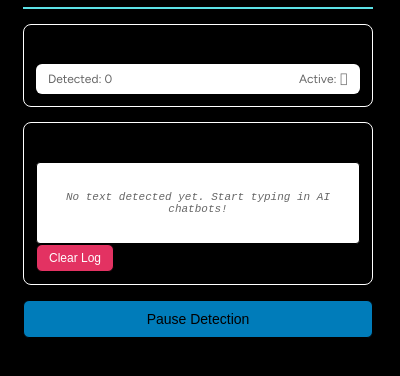
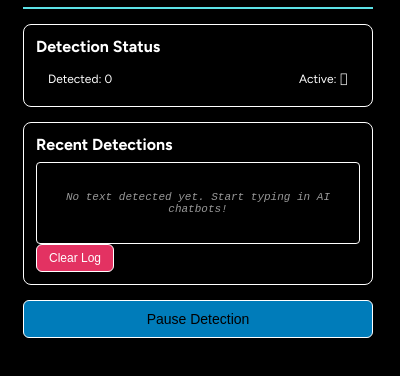
Before and after one commit to kzfsg/digitaltwin, a browser extension: page src/popup/popup.html in a window 400 px wide. Shown: the part 74-450 px from the top of the page. Drawn offline with Linux system fonts and the light colour scheme.

Commit message:
More css changes

```diff
--- a/src/popup/popup.html
+++ b/src/popup/popup.html
@@ -42,23 +42,26 @@
         .status-title {
             font-weight: bold;
             margin-bottom: 8px;
-            color: black;
+            color: white;
         }
         .detection-log {
             max-height: 200px;
             overflow-y: auto;
-            background: white;
+            background: black;
+            color: white;
             padding: 8px;
             border-radius: 4px;
             font-size: 11px;
             font-family: monospace;
-            border: 1px solid black;
+            border: 1px solid white;
         }
         .log-entry {
             margin: 5px 0;
             padding: 5px;
-            background: white;
+            background: black;
+            color: white;
             border-radius: 3px;
+            border: 1px solid white;
             border-left: 3px solid #e33262;
         }
         .log-timestamp {
@@ -70,14 +73,14 @@
             word-break: break-all;
         }
         .no-detections {
-            color: #666;
+            color: #999;
             font-style: italic;
             text-align: center;
             padding: 20px;
         }
         button {
             padding: 10px;
-            border: 1px solid black;
+            border: 1px solid white;
             background: #5ce1e6;
             color: black;
             border-radius: 6px;
@@ -91,8 +94,8 @@
             display: flex;
             justify-content: space-between;
             font-size: 12px;
-            color: #666;
-            background: white;
+            color: white;
+            background: black;
             padding: 8px 12px;
             border-radius: 6px;
         }
@@ -101,7 +104,7 @@
             color: white;
             font-size: 12px;
             padding: 6px 12px;
-            border: 1px solid black;
+            border: 1px solid white;
         }
         .clear-btn:hover {
             background: #d12851;
```
